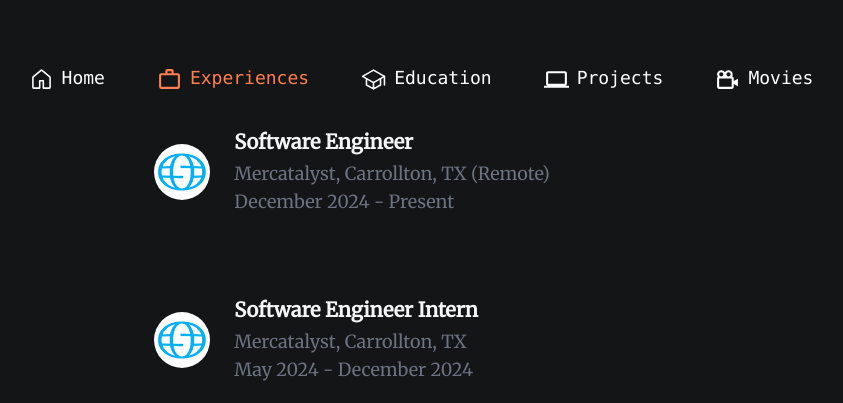
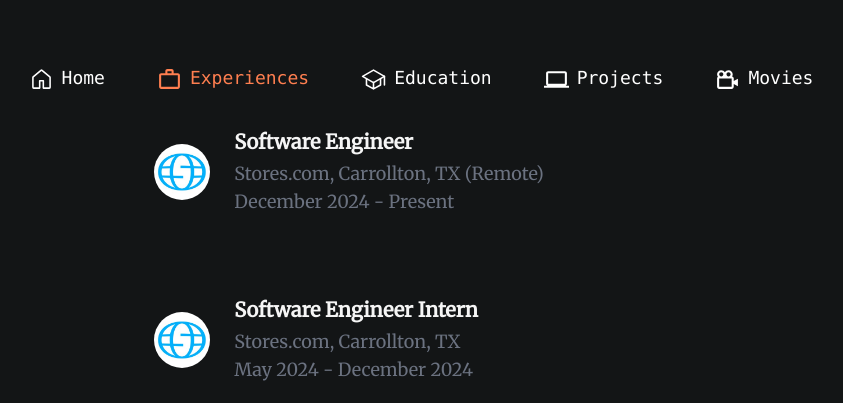
Before and after one commit to AhmadaBa/portfolio-website, a Next.js app: page /Experience in a window 1280 px wide. Shown: the top 403 px of the page, without its empty margins (219-1062 px from the left). Built offline with nearby package versions, Linux system fonts and the light colour scheme.

Commit message:
Update company name from Mercatalyst to Stores.com

```diff
--- a/src/app/Experience/page.jsx
+++ b/src/app/Experience/page.jsx
@@ -18,7 +18,7 @@ const Experience = () => {
                   </div>
                   <div className="flex flex-col">
                     <h3 className="text-xl font-semibold">Software Engineer</h3>
-                    <p className="text-gray-500 mt-1">Mercatalyst, Carrollton, TX (Remote)</p>
+                    <p className="text-gray-500 mt-1">Stores.com, Carrollton, TX (Remote)</p>
                     <span className="text-gray-500">December 2024 - Present</span>
                   </div>
                 </div>
@@ -28,11 +28,11 @@ const Experience = () => {
               <div className="flex justify-between items-center">
                 <div className="flex items-center">
                   <div className="flex items-center rounded-full mr-4">
-                    <img src="/work-logos/stores.jpg" alt="mercatalyst Logo" className="w-14 h-14 mr-2 rounded-full" />
+                    <img src="/work-logos/stores.jpg" alt="Stores.com Logo" className="w-14 h-14 mr-2 rounded-full" />
                   </div>
                   <div className="flex flex-col">
                     <h3 className="text-xl font-semibold">Software Engineer Intern</h3>
-                    <p className="text-gray-500 mt-1">Mercatalyst, Carrollton, TX</p>
+                    <p className="text-gray-500 mt-1">Stores.com, Carrollton, TX</p>
                     <span className="text-gray-500">May 2024 - December 2024</span>
                   </div>
                 </div>
```
